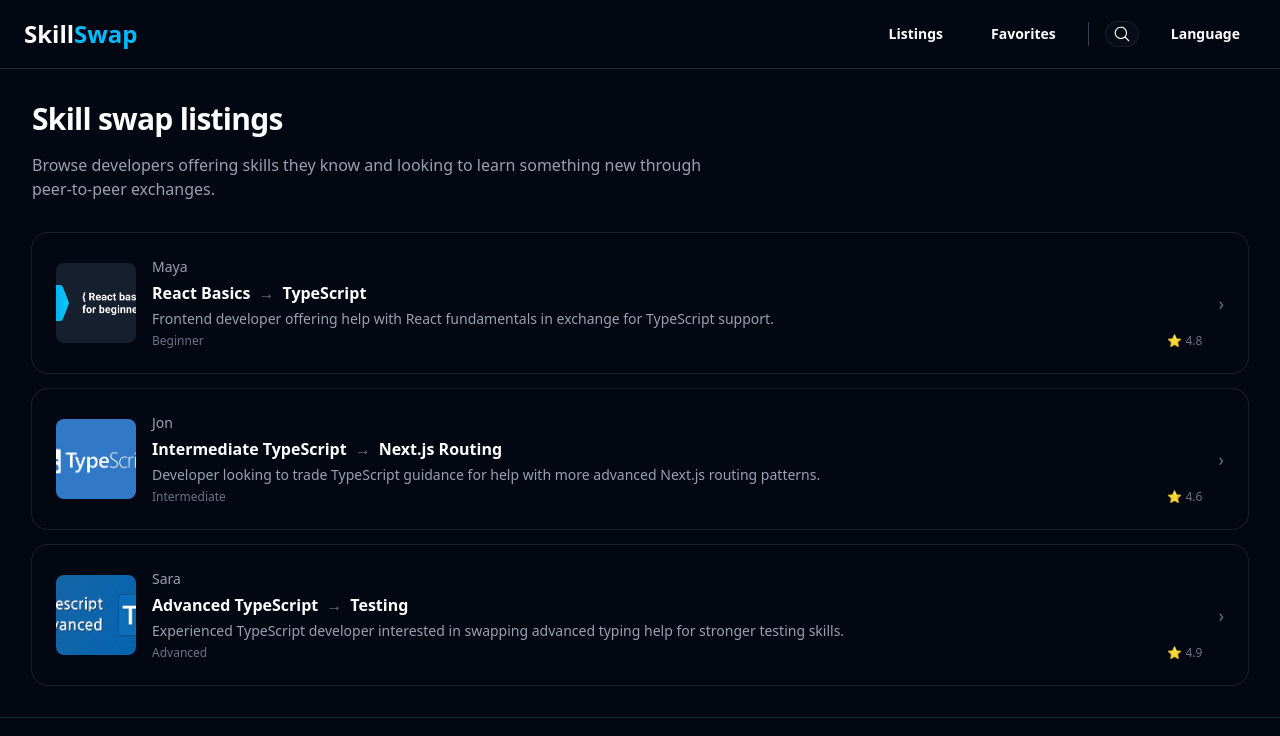
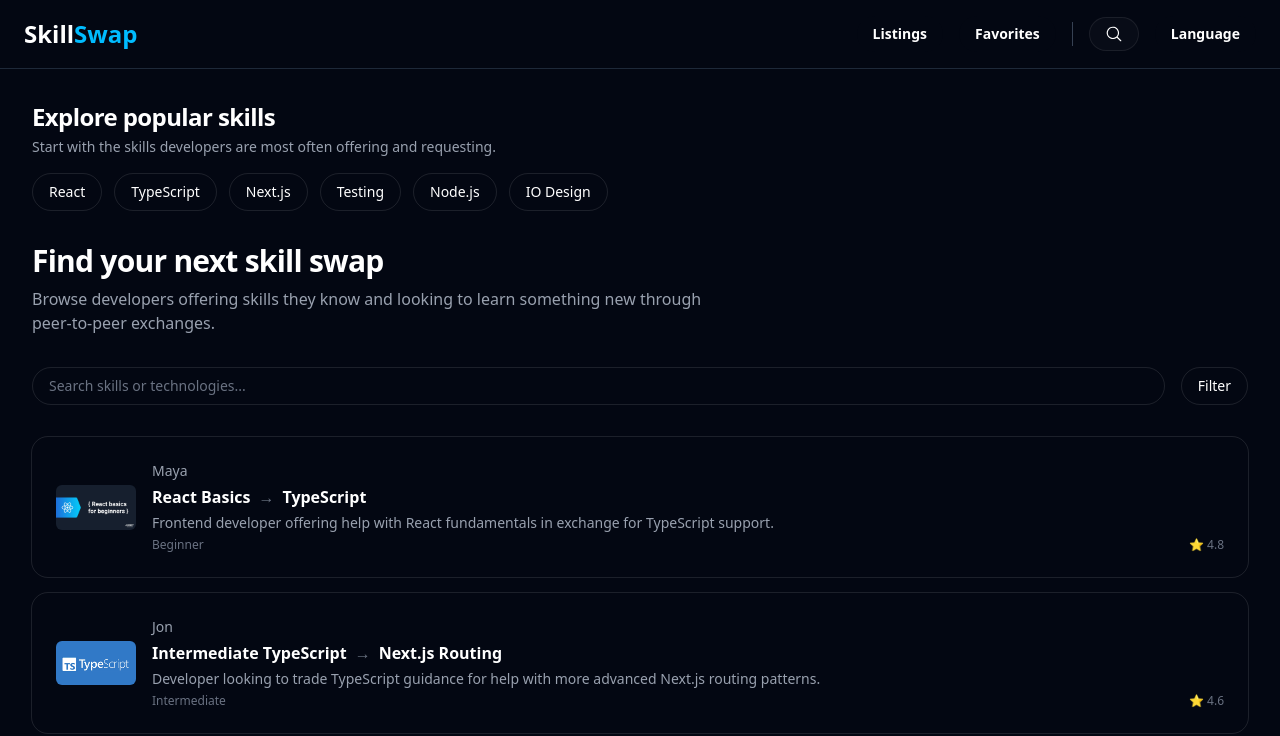
Before and after one commit to Shir-oh/skillswap, a Next.js app: page /en/listings in a window 1280 px wide. Shown: the top 736 px of the page. Built offline with nearby package versions, Linux system fonts and the light colour scheme.

Commit message:
[feat] enhance listings and favorites pages; add search and popular skills components, improve layout and styling

```diff
--- a/src/app/[locale]/favorites/page.tsx
+++ b/src/app/[locale]/favorites/page.tsx
@@ -1,11 +1,16 @@
 import FavoritesList from "@/components/favorites/FavoritesList";
 
 type Props = {
-    params: Promise<{ locale: string }>
-}
+    params: Promise<{ locale: string }>;
+};
 
 export default async function FavoritesPage({ params }: Props) {
-    const { locale } = await params
+    const { locale } = await params;
 
-    return <FavoritesList locale={locale} />
+    return (
+        <div className="space-y-6">
+            <h1 className="text-3xl font-bold tracking-tight">Favorites</h1>
+            <FavoritesList locale={locale} />
+        </div>
+    );
 }
--- a/src/app/[locale]/listings/[id]/page.tsx
+++ b/src/app/[locale]/listings/[id]/page.tsx
@@ -16,24 +16,22 @@ export default async function ListingsDetailPage({ params }: Props) {
 
     return (
         <div className="rounded-2xl p-6 outline outline-white/10 sm:p-10">
-            <div className="space-y-4">
-                <div className="text-xs text-gray-400">ID: {listing.id}</div>
+            <div className="space-y-6">
+                <div className="space-y-2">
+                    <p className="text-sm text-gray-400">{listing.name}</p>
 
-                <h1 className="text-2xl font-bold">{listing.offer}</h1>
+                    <h1 className="text-2xl font-bold">
+                        {listing.offer}
+                        <span className="mx-2 text-gray-500">→</span>
+                        {listing.want}
+                    </h1>
 
-                <p className="text-sm text-gray-400">
-                    {listing.name} wants to learn{" "}
-                    <span className="text-white">{listing.want}</span>.
-                </p>
-
-                <p className="text-gray-400">{listing.description}</p>
-
-                <div className="text-sm">
-                    Level: <span className="font-medium">{listing.level}</span>
+                    <p className="text-gray-400">{listing.description}</p>
                 </div>
 
-                <div className="text-sm">
-                    Rating: <span className="font-medium">⭐ {listing.rating}</span>
+                <div className="flex flex-wrap gap-4 text-sm text-gray-300">
+                    <span>Level: {listing.level}</span>
+                    <span>Rating: ⭐ {listing.rating}</span>
                 </div>
 
                 <Image
@@ -41,7 +39,7 @@ export default async function ListingsDetailPage({ params }: Props) {
                     alt={listing.name}
                     width={500}
                     height={500}
-                    className="rounded-xl"
+                    className="w-full max-w-md rounded-xl object-cover"
                 />
 
                 <FavoriteButton listingId={listing.id} />
--- a/src/app/[locale]/listings/page.tsx
+++ b/src/app/[locale]/listings/page.tsx
@@ -1,4 +1,7 @@
 import ListingRow from "@/components/listings/ListingRow";
+import PopularSkills from "@/components/listings/PopularSkills";
+import SearchListings from "@/components/listings/SearchListings";
+import { tertiaryButtonClass } from "@/components/ui/buttonStyles";
 import { listings } from "@/lib/listings";
 
 type Props = {
@@ -9,17 +12,23 @@ export default async function ListingsPage({ params }: Props) {
     const { locale } = await params;
 
     return (
-        <div>
-            <h1 className="text-3xl font-bold tracking-tight">
-                Skill swap listings
-            </h1>
+        <div className="space-y-8">
+            <PopularSkills />
 
-            <p className="mt-4 max-w-2xl text-gray-400">
-                Browse developers offering skills they know and looking to learn
-                something new through peer-to-peer exchanges.
-            </p>
+            <div className="space-y-2">
+                <h1 className="text-3xl font-bold tracking-tight">
+                    Find your next skill swap
+                </h1>
 
-            <div className="mt-8 space-y-4">
+                <p className="max-w-2xl text-gray-400">
+                    Browse developers offering skills they know and looking to learn
+                    something new through peer-to-peer exchanges.
+                </p>
+            </div>
+
+            <SearchListings />
+
+            <div className="space-y-4">
                 {listings.map((listing) => (
                     <ListingRow
                         key={listing.id}
@@ -28,6 +37,19 @@ export default async function ListingsPage({ params }: Props) {
                     />
                 ))}
             </div>
+
+            <div className="space-y-3 rounded-2xl border border-white/10 p-6 text-center">
+                <p className="text-sm text-gray-400">
+                    Want to share a skill and learn something new?
+                </p>
+
+                <button
+                    type="button"
+                    className={tertiaryButtonClass}
+                >
+                    Create listing
+                </button>
+            </div>
         </div>
     );
 }
--- a/src/components/favorites/FavoriteButton.tsx
+++ b/src/components/favorites/FavoriteButton.tsx
@@ -5,39 +5,40 @@ import { HeartIcon } from "@phosphor-icons/react";
 
 type Props = {
     listingId: string;
-}
+};
 
 export default function FavoriteButton({ listingId }: Props) {
     const [isFavorited, setIsFavorited] = useState(() => {
-        const stored = localStorage.getItem("favorites")
-        const favorites = stored ? JSON.parse(stored) : []
-        return favorites.includes(listingId)
-    })
+        const stored = localStorage.getItem("favorites");
+        const favorites = stored ? JSON.parse(stored) : [];
+        return favorites.includes(listingId);
+    });
 
     function toggleFavorite() {
-        const stored = localStorage.getItem("favorites")
-        const favorites = stored ? JSON.parse(stored) : []
+        const stored = localStorage.getItem("favorites");
+        const favorites = stored ? JSON.parse(stored) : [];
 
-        let updated
+        let updated;
 
         if (favorites.includes(listingId)) {
-            updated = favorites.filter((id: string) => id !== listingId)
-            setIsFavorited(false)
+            updated = favorites.filter((id: string) => id !== listingId);
+            setIsFavorited(false);
         } else {
-            updated = [...favorites, listingId]
-            setIsFavorited(true)
+            updated = [...favorites, listingId];
+            setIsFavorited(true);
         }
 
-        localStorage.setItem("favorites", JSON.stringify(updated))
+        localStorage.setItem("favorites", JSON.stringify(updated));
     }
 
     return (
         <button
+            type="button"
             onClick={toggleFavorite}
-            className="flex items-center gap-2 border px-3 py-1 rounded"
+            className="flex items-center gap-2 rounded border px-3 py-1"
         >
             <HeartIcon size={20} weight={isFavorited ? "fill" : "regular"} />
             {isFavorited ? "Favorited" : "Favorite"}
         </button>
-    )
+    );
 }
--- a/src/components/favorites/FavoritesList.tsx
+++ b/src/components/favorites/FavoritesList.tsx
@@ -1,5 +1,6 @@
 "use client";
 
+import ListingRow from "@/components/listings/ListingRow";
 import { listings } from "@/lib/listings";
 import { useState } from "react";
 
@@ -21,5 +22,15 @@ export default function FavoritesList({ locale }: Props) {
         return <p>No favorites yet.</p>;
     }
 
-    return;
+    return (
+        <div className="space-y-4">
+            {favoriteListings.map((listing) => (
+                <ListingRow
+                    key={listing.id}
+                    locale={locale}
+                    listing={listing}
+                />
+            ))}
+        </div>
+    );
 }
--- a/src/components/listings/ListingRow.tsx
+++ b/src/components/listings/ListingRow.tsx
@@ -13,14 +13,13 @@ export default function ListingRow({ locale, listing }: Props) {
             href={`/${locale}/listings/${listing.id}`}
             className="flex items-center gap-4 rounded-2xl p-6 outline outline-white/10 transition hover:bg-white/10"
         >
-            <div className="relative h-20 w-20 shrink-0 overflow-hidden rounded-lg">
-                <Image
-                    src={listing.image}
-                    alt={listing.name}
-                    fill
-                    className="object-cover"
-                />
-            </div>
+            <Image
+                src={listing.image}
+                alt={listing.name}
+                width={80}
+                height={80}
+                className="shrink-0 rounded-md object-cover"
+            />
 
             <div className="min-w-0 flex-1 space-y-1">
                 <p className="text-sm text-gray-400">{listing.name}</p>
@@ -38,8 +37,6 @@ export default function ListingRow({ locale, listing }: Props) {
                     <span>⭐ {listing.rating}</span>
                 </div>
             </div>
-
-            <span className="text-lg text-gray-500">›</span>
         </Link>
     );
 }
--- /dev/null
+++ b/src/components/listings/PopularSkills.tsx
@@ -0,0 +1,32 @@
+const popularSkills = [
+    "React",
+    "TypeScript",
+    "Next.js",
+    "Testing",
+    "Node.js",
+    "IO Design"
+];
+
+export default function PopularSkills() {
+    return (
+        <section className="space-y-4">
+            <div className="space-y-1">
+                <h2 className="text-2xl font-bold tracking-tight">Explore popular skills</h2>
+                <p className="text-sm text-gray-400">Start with the skills developers are most often offering and requesting.</p>
+            </div>
+
+            <div className="flex flex-wrap gap-3">
+                {popularSkills.map((skill) => (
+                    <button
+                        key={skill}
+                        type="button"
+                        className="rounded-full border border-white/10 px-4 py-2 text-sm font-medium text-white hover:bg-white/10"
+                    >
+                        {skill}
+                    </button>
+                ))}
+
+            </div>
+        </section>
+    )
+}
--- /dev/null
+++ b/src/components/listings/SearchListings.tsx
@@ -0,0 +1,18 @@
+export default function SearchListings() {
+    return (
+        <div className="flex gap-4">
+            < input
+                type="text"
+                placeholder="Search skills or technologies..."
+                className="w-full rounded-full border border-white/10 bg-transparent px-4 py-2 text-sm text-white placeholder-gray-500 focus:outline-none"
+            />
+
+            <button
+                type="button"
+                className="rounded-full border border-white/10 px-4 py-2 text-sm hover:bg-white/10"
+            >
+                Filter
+            </button>
+        </div >
+    );
+}
--- a/src/components/ui/buttonStyles.ts
+++ b/src/components/ui/buttonStyles.ts
@@ -1,5 +1,8 @@
 export const navButtonClass =
-    "inline-flex justify-center rounded-full bg-gray-950 px-4 py-2 text-sm font-semibold text-white hover:bg-gray-800 focus-visible:outline-2 focus-visible:outline-offset-2 focus-visible:outline-gray-950";
+    "inline-flex items-center justify-center rounded-full bg-gray-950 px-4 py-2 text-sm font-semibold text-white hover:bg-gray-800 focus-visible:outline-2 focus-visible:outline-offset-2 focus-visible:outline-gray-950";
 
 export const secondaryButtonClass =
-    "inline-flex items-center justify-center rounded-full p-2 hover:bg-white/10 flex gap-1 rounded-full bg-gray-950/2 px-2 py-1 inset-ring inset-ring-gray-950/8 bg-white/2 inset-ring-white/8"
+    "inline-flex items-center justify-center gap-1 rounded-full bg-white/2 px-4 py-2 text-sm font-semibold text-white hover:bg-white/10 inset-ring inset-ring-white/8";
+
+export const tertiaryButtonClass =
+    "inline-flex items-center justify-center gap-1 rounded-full bg-brand px-4 py-2 text-sm font-semibold text-black hover:opacity-90";
--- a/src/lib/translation.ts
+++ b/src/lib/translation.ts
@@ -1,3 +1,4 @@
+// TODO: futher implement "en" | "no" translation library. (look into next-intl)
 export const translations = {
     en: {
         favorites: "Favorites",
```
